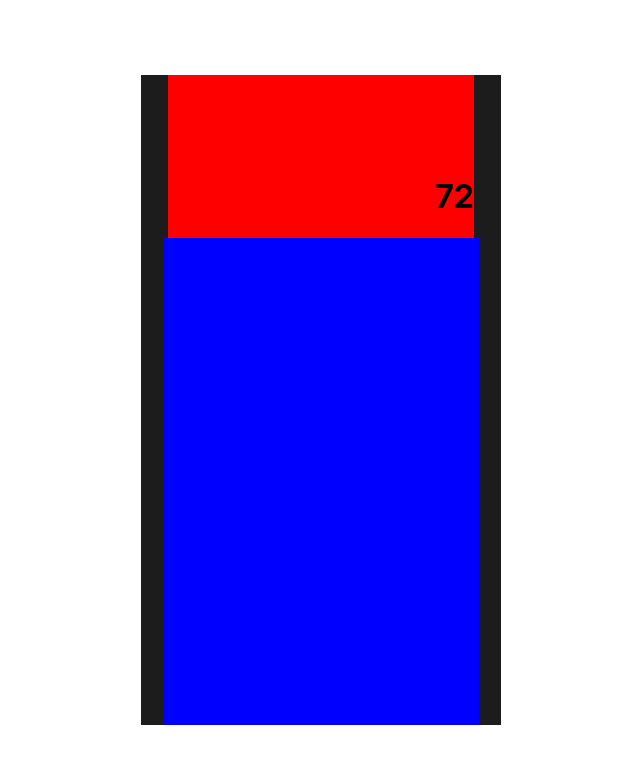
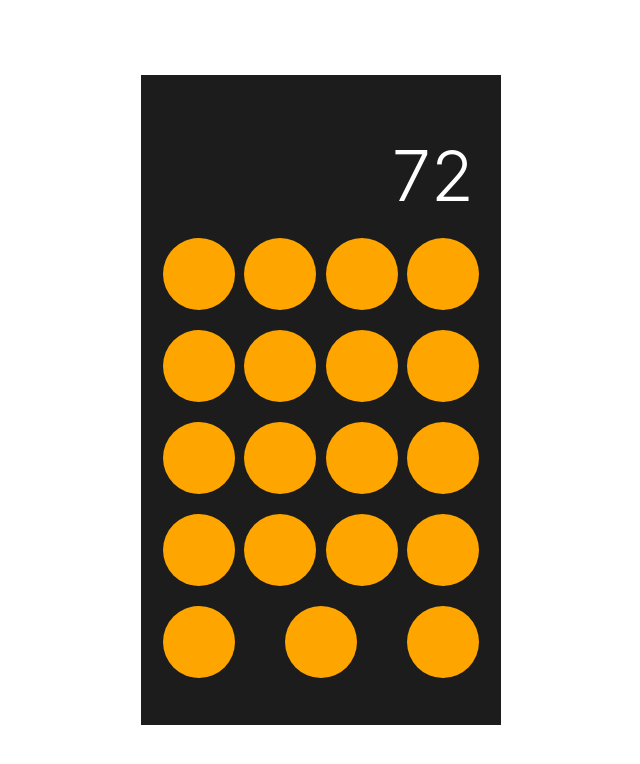
Before and after one commit to samettopcu88/IPhoneCalculator, a React (Create React App) app in the folder calculator/: page / in a window 1280 px wide. Shown: the top 764 px of the page, without its empty margins (319-959 px from the left). Built offline with nearby package versions, Linux system fonts and the light colour scheme.

Commit message:
güncelleme shape circle

```diff
--- a/calculator/src/App.css
+++ b/calculator/src/App.css
@@ -19,15 +19,39 @@
 .answer-section {
   height: 25%;
   width: 85%;
-  background-color: red;
   display: flex;
   align-items: end;
   justify-content: flex-end;
   padding: 0;
 }
 
+.answer {
+
+  color: white;
+  font-weight: 300;
+  font-size: 70px;
+  margin: 20px 0;
+
+}
+
 .button-section {
   height: 75%;
   width: 88%;
-  background-color: blue;
+  display: inline-flex;
+  flex-direction: column;
+  gap: 20px;
 }
+
+.button-row {
+  width: 100%;
+  display: inline-flex;
+  flex-direction: row;
+  justify-content: space-between;
+}
+
+.calculator-button {
+  width: 72px;
+  height: 72px;
+  background-color: orange;
+  border-radius: 50px;
+}
--- a/calculator/src/App.js
+++ b/calculator/src/App.js
@@ -12,15 +12,55 @@ function App() {
 const Calculator = () => {
   return(
     <div className="calculator">
+
       <div className="answer-section">
-        <h1>72</h1>
+        <h1 className="answer">72</h1>
       </div>
+
       <div className="button-section">
 
+        <div className="button-row">
+          <CalculatorButton shape="circle" />
+          <CalculatorButton shape="circle" />
+          <CalculatorButton shape="circle" />
+          <CalculatorButton shape="circle" />
+        </div>
+        <div className="button-row">
+          <CalculatorButton shape="circle" />
+          <CalculatorButton shape="circle" />
+          <CalculatorButton shape="circle" />
+          <CalculatorButton shape="circle" />
+        </div>
+        <div className="button-row">
+          <CalculatorButton shape="circle" />
+          <CalculatorButton shape="circle" />
+          <CalculatorButton shape="circle" />
+          <CalculatorButton shape="circle" />
+        </div>
+        <div className="button-row">
+          <CalculatorButton shape="circle" />
+          <CalculatorButton shape="circle" />
+          <CalculatorButton shape="circle" />
+          <CalculatorButton shape="circle" />
+        </div>
+        <div className="button-row">
+          <CalculatorButton shape="circle" />
+          <CalculatorButton shape="circle" />
+          <CalculatorButton shape="circle" />
+        </div>
       </div>
+
     </div>
   )
 
 }
 
+const CalculatorButton = ({color, shape}) => {
+  return(
+    <div className={"calculator-button ${color] ${shape} "}>
+
+    </div>
+  )
+}
+
 export default App;
```
